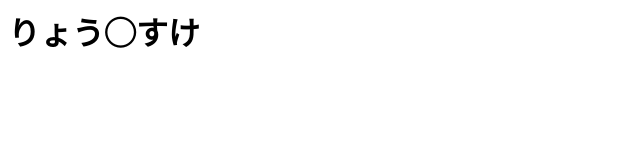
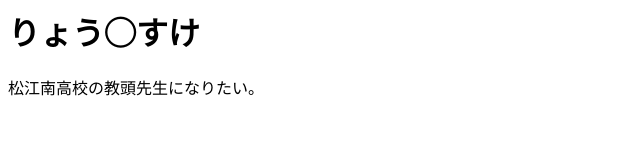
Before and after one commit to inatakotaro/iatakotaro.github.io, a plain HTML site: page index.html in a window 1280 px wide. Shown: the whole page, without its empty margins (0-640 px from the left). Drawn offline with Linux system fonts and the light colour scheme.

Commit message:
Update index.html

```diff
--- a/index.html
+++ b/index.html
@@ -2,5 +2,6 @@
   <head></head>
   <body>
     <h1>りょう◯すけ</h1>
+    <p1>松江南高校の教頭先生になりたい。</p1>
   </body>
 </html>
```
